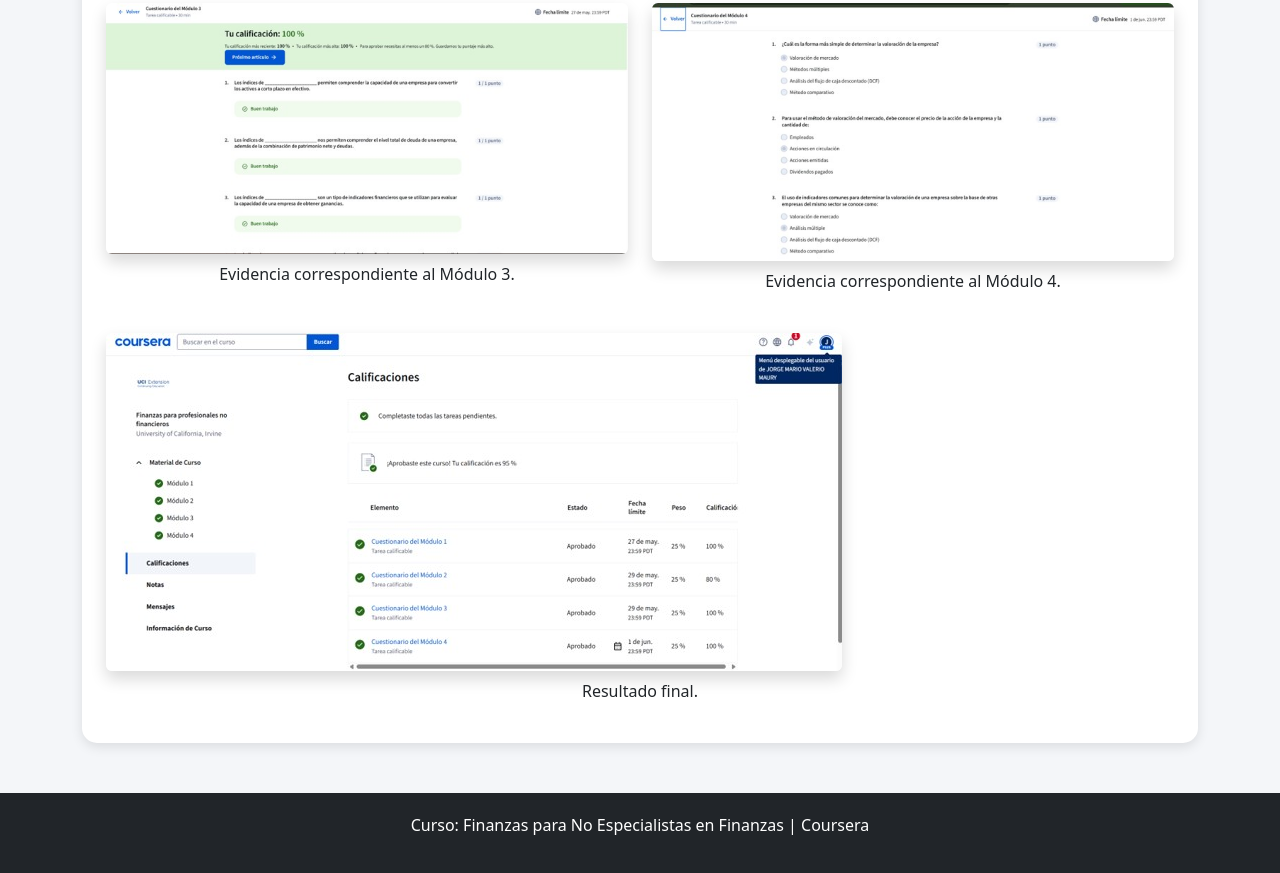
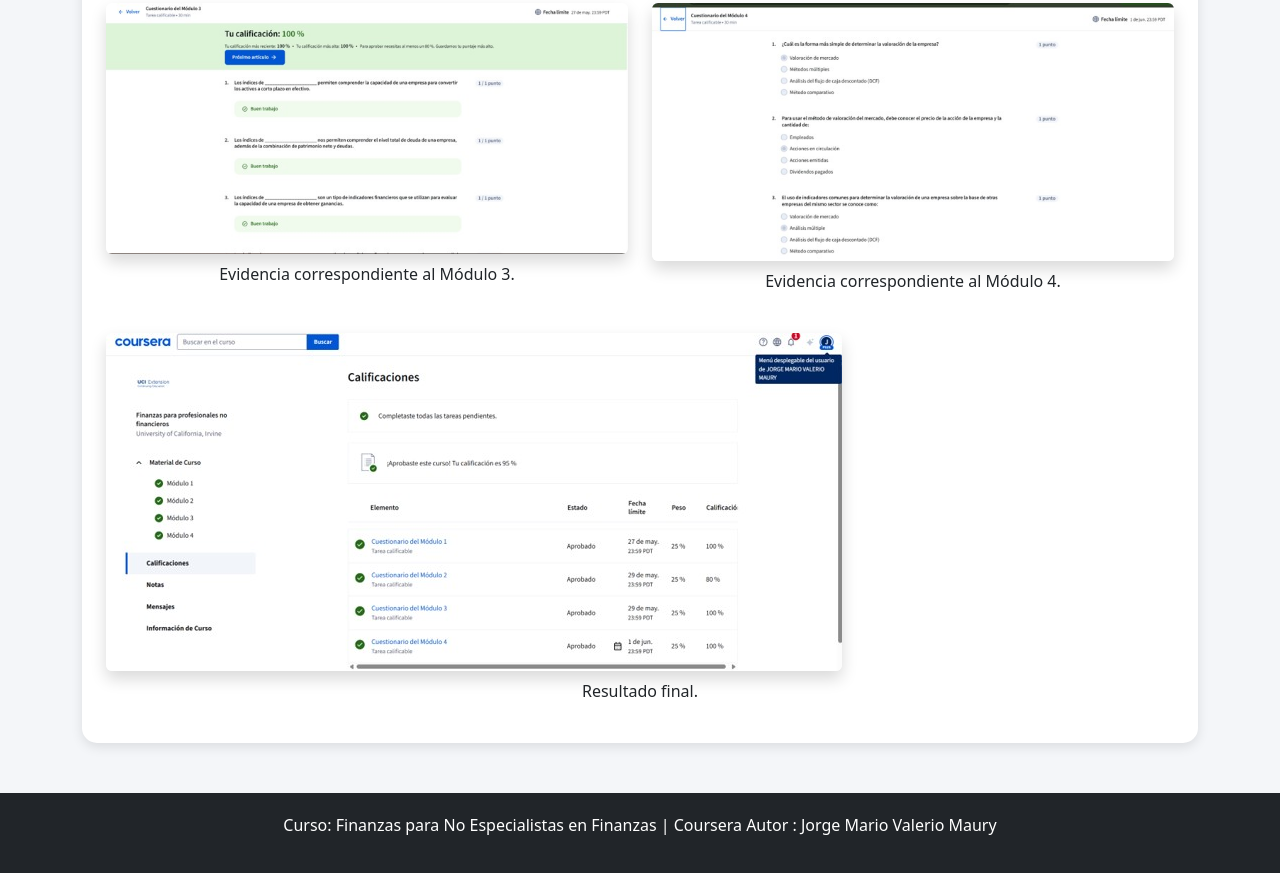
Before and after one commit to jorgevalerio-ship-it/paginaweb, a plain HTML site: page index.html in a window 1280 px wide. Shown: the part 2588-3461 px from the top of the page. Drawn offline with nearby package versions, Linux system fonts and the light colour scheme.

Commit message:
Colocar nombre del autor en el footer del index.html

```diff
--- a/index.html
+++ b/index.html
@@ -260,6 +260,8 @@
     <footer>
         <p>
             Curso: Finanzas para No Especialistas en Finanzas | Coursera
+
+           Autor : Jorge Mario Valerio Maury
         </p>
     </footer>
 
```
